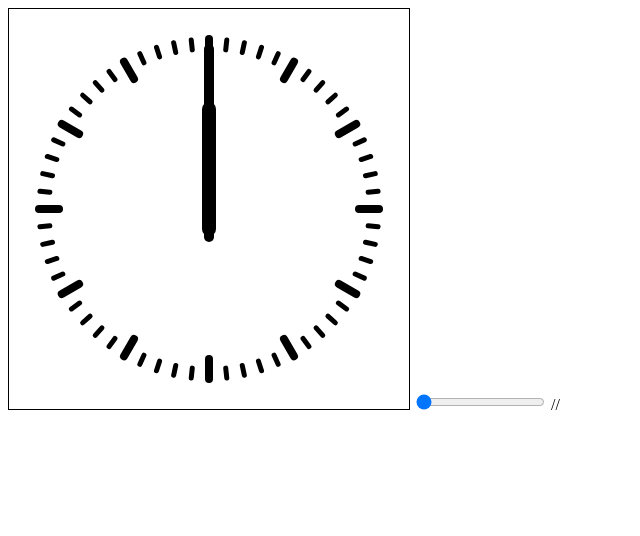
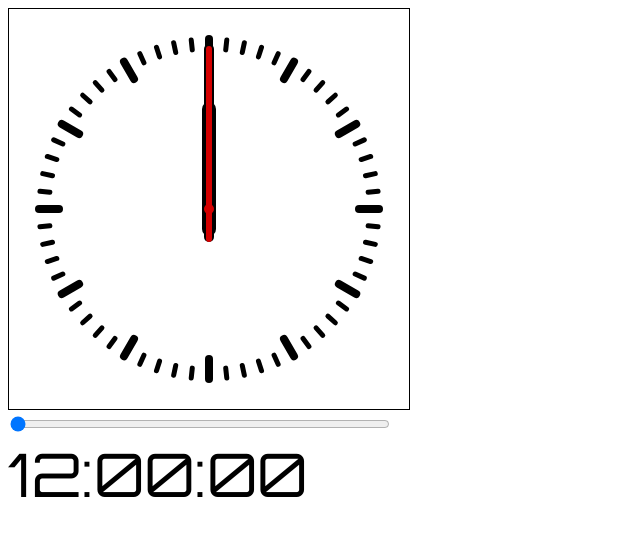
Before and after one commit to vincentcote87/clockSlider, a plain HTML site: page index.html in a window 1280 px wide. Shown: the whole page, without its empty margins (0-640 px from the left). Drawn offline with Linux system fonts and the light colour scheme.

Commit message:
Slider adjusts the time properly

```diff
--- a/index.html
+++ b/index.html
@@ -6,24 +6,39 @@
     <title>Clock Slider</title>
     <meta name="viewport" content="width=device-width, initial-scale=1">
     <style>
+        @import url('https://fonts.googleapis.com/css?family=Orbitron');
+
+        .wrap {
+
+        }
+
         #clockFace {
             border: solid 1px black;
+        }
+
+        #digitalClock {
+            font-family: 'Orbitron', sans-serif;
+            font-size: 60px;
         }
     </style>
 </head>
 
 <body>
-    <canvas id="clockFace" width="400" height="400"></canvas>
-    <input type="range" min="0" max="3600" value="0" id="sliderTime">
+    <div class="wrap">
+        <canvas id="clockFace" width="400" height="400"></canvas>
+        <div>
+            <input type="range" min="0" max="3600" value="0" id="sliderTime" style="width: 380px;">
+        </div>
+        <div style="display: inline; margin: 0 auto">
+            <span id="digitalClock">12:00:00</span>
+        </div>
+    </div>
 
     <script>
         let inputTime = document.getElementById('sliderTime');
-        // console.log(inputTime.value)
 
         //Followed MDN Canvas Animation Tutorial to create clock
         function clock() {
-            // console.log(inputTime.value)
-            // var now = new Date();
             let canvas = document.getElementById('clockFace');
             var ctx = canvas.getContext('2d');
             let x = canvas.width / 2;
@@ -31,10 +46,9 @@
             ctx.save();
             ctx.clearRect(0, 0, canvas.width, canvas.height);
             ctx.translate(x, y);
-            // ctx.scale(0.4, 0.4);
             ctx.rotate(-Math.PI / 2);
             ctx.strokeStyle = 'black';
-            ctx.fillStyle = 'white';
+            ctx.fillStyle = "white";
             ctx.lineWidth = 8;
             ctx.lineCap = 'round';
 
@@ -63,19 +77,13 @@
             }
             ctx.restore();
 
-            // let dateTest = new Date();
-            // console.log(dateTest.getHours());
-            // console.log(dateTest.getMinutes());
-            // console.log(dateTest.getSeconds());
-
-            var sec = inputTime.value % 60;
-            var min = inputTime.value % 60;
-            var hr = parseInt(inputTime.value / 60);
-            console.log(inputTime.value);
-            // console.log(hr);
-            // hr = hr >= 12 ? hr - 12 : hr;
-
+            let dummyTime = new Date(0, 0, 0, 0, 0, 0);
+            dummyTime.setSeconds(inputTime.value);
+            var sec = dummyTime.getSeconds();
+            var min = dummyTime.getMinutes();
+            var hr = dummyTime.getHours();
             ctx.fillStyle = 'black';
+            updateDigitalClock(hr, min, sec);
 
             // write Hours
             ctx.save();
@@ -98,133 +106,39 @@
             ctx.restore();
 
             // Write seconds
-            // ctx.save();
-            // ctx.rotate(sec * Math.PI / 30);
-            // ctx.strokeStyle = '#D40000';
-            // ctx.fillStyle = '#D40000';
-            // ctx.lineWidth = 6;
-            // ctx.beginPath();
-            // ctx.moveTo(-30, 0);
-            // ctx.lineTo(160, 0);
-            // ctx.stroke();
-            // ctx.beginPath();
-            // ctx.arc(0, 0, 10, 0, Math.PI * 2, true);
-            // ctx.fill();
-            // ctx.beginPath();
-            // ctx.arc(95, 0, 10, 0, Math.PI * 2, true);
-            // ctx.stroke();
-            // ctx.fillStyle = 'rgba(0, 0, 0, 0)';
-            // ctx.arc(0, 0, 3, 0, Math.PI * 2, true);
-            // ctx.fill();
-            // ctx.restore();
-
-            //     ctx.beginPath();
-            //     ctx.lineWidth = 14;
-            //     ctx.strokeStyle = '#325FA2';
-            //     ctx.arc(0, 0, 142, 0, Math.PI * 2, true);
-            //     ctx.stroke();
+            ctx.save();
+            ctx.rotate(sec * Math.PI / 30);
+            ctx.strokeStyle = '#D40000';
+            ctx.fillStyle = '#D40000';
+            ctx.lineWidth = 6;
+            ctx.beginPath();
+            ctx.moveTo(-30, 0);
+            ctx.lineTo(160, 0);
+            ctx.stroke();
+            ctx.beginPath();
+            ctx.arc(0, 0, 5, 0, Math.PI * 2, true);
+            ctx.fill();
+            ctx.fillStyle = 'rgba(0, 0, 0, 0)';
+            ctx.arc(0, 0, 3, 0, Math.PI * 2, true);
+            ctx.fill();
+            ctx.restore();
 
             ctx.restore();
 
             window.requestAnimationFrame(clock);
         }
 
+        function updateDigitalClock(h, m, s) {
+            let dClock = document.getElementById('digitalClock');
+            h += 12;
+            if (h === 13)
+                h = 1;
+            dClock.innerHTML = (h < 10 ? ("0" + h) : h) + ":" +
+                (m < 10 ? ("0" + m) : m) + ":" +
+                (s < 10 ? ("0" + s) : s);
+        }
         window.requestAnimationFrame(clock);
     </script>
-
-    //
-    <!-- <script>
-        // let canvas, ctx, x, y, diameter;
-
-        // function initClock() {
-        //     canvas = document.getElementById('clockFace');
-        //     ctx = canvas.getContext('2d');
-        //     diameter = 300;
-        //     x = canvas.width / 2;
-        //     y = canvas.height / 2;
-
-        //     updateClock();
-        //     window.setInterval(updateClock, 1000);
-        // }
-
-        // function updateClock() {
-        //     ctx.clearRect(0, 0, canvas.width, canvas.height);
-        //     drawClockFace();
-
-        //     let hours = 12;
-        //     ctx.strokeStyle = "black";
-        //     ctx.lineWidth = 2;
-        //     drawHand(diameter / 3, hours * 30);
-
-        //     let minutes = 12;
-        //     ctx.strokeStyle = "black";
-        //     ctx.lineWidth = 2;
-        //     drawHand(diameter / 2, minutes * 6);
-
-
-        // }
-
-        // function drawClockFace() {
-        //     ctx.beginPath();
-        //     ctx.arc(x, y, diameter / 2, 0, 2 * Math.PI, false);
-        //     ctx.strokeStyle = "black";
-        //     ctx.lineWidth = 2;
-        //     ctx.stroke();
-        //     ctx.closePath();
-
-        //     ctx.beginPath();
-        //     ctx.arc(x, y, 5, 0, 2 * Math.PI, false);
-        //     ctx.stroke = "black";
-        //     ctx.fill();
-        //     ctx.closePath();
-
-        //     drawHour();
-        // }
-
-        // function drawHour() {
-        //     let hours = 12;
-        //     ctx.strokeStyle = "black";
-        //     ctx.lineWidth = 2;
-
-        //     while (hours > 0) {
-        //         ctx.save();
-        //         ctx.beginPath();
-        //         ctx.translate(x, y);
-        //         let angle = (hours * 30) * Math.PI / 180;
-        //         ctx.rotate(angle);
-        //         ctx.translate(0, -diameter / 2);
-
-        //         ctx.save();
-        //         ctx.translate(0, -10);
-        //         ctx.rotate(-angle);
-
-        //         ctx.fillText(hours, -3, 0);
-        //         ctx.restore();
-
-        //         ctx.moveTo(0, 0);
-        //         ctx.lineTo(0, 10);
-        //         ctx.stroke();
-        //         ctx.closePath();
-        //         ctx.restore();
-
-        //         hours--;
-        //     }
-
-        //     function drawHand(length, angle) {
-        //         ctx.save();
-        //         ctx.beginPath();
-        //         ctx.translate(x, y);
-        //         ctx.rotate(-180 * Math.PI / 180);
-        //         ctx.rotate(angle * Math.PI / 180);
-        //         ctx.moveTo(0, 0);
-        //         ctx.lineTo(0, length);
-        //         ctx.closePath();
-        //         ctx.restore();
-        //     }
-        // }
-
-        // initClock();
-    // </script> -->
 </body>
 
 </html>
```
